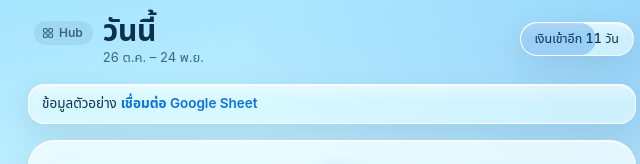
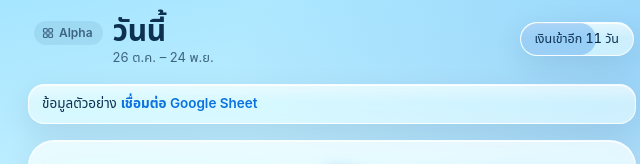
Before and after one commit to gpicha3/finance-app, a plain HTML site: page index.html in a window 1280 px wide. Shown: the top 164 px of the page, 308-948 px from the left. Drawn offline with Linux system fonts and the light colour scheme.

Commit message:
A4: back button says Alpha instead of Hub
Co-Authored-By: Claude Opus 5.5 <noreply@anthropic.com>

```diff
--- a/index.html
+++ b/index.html
@@ -19,7 +19,7 @@
 <body>
   <div class="shell">
     <header class="app-bar" id="appBar">
-      <a class="hub-back" href="/" aria-label="กลับ Hub"><svg viewBox="0 0 16 16" aria-hidden="true"><rect x="2" y="2" width="5" height="5" rx="1.4"/><rect x="9" y="2" width="5" height="5" rx="1.4"/><rect x="2" y="9" width="5" height="5" rx="1.4"/><rect x="9" y="9" width="5" height="5" rx="1.4"/></svg>Hub</a>
+      <a class="hub-back" href="/" aria-label="กลับ Alpha"><svg viewBox="0 0 16 16" aria-hidden="true"><rect x="2" y="2" width="5" height="5" rx="1.4"/><rect x="9" y="2" width="5" height="5" rx="1.4"/><rect x="2" y="9" width="5" height="5" rx="1.4"/><rect x="9" y="9" width="5" height="5" rx="1.4"/></svg>Alpha</a>
       <div class="titles" id="titles"><h1 id="pageTitle">วันนี้</h1><small id="pageSub"></small></div>
       <div class="payday" id="payday" hidden><i></i><span></span></div>
     </header>
```
